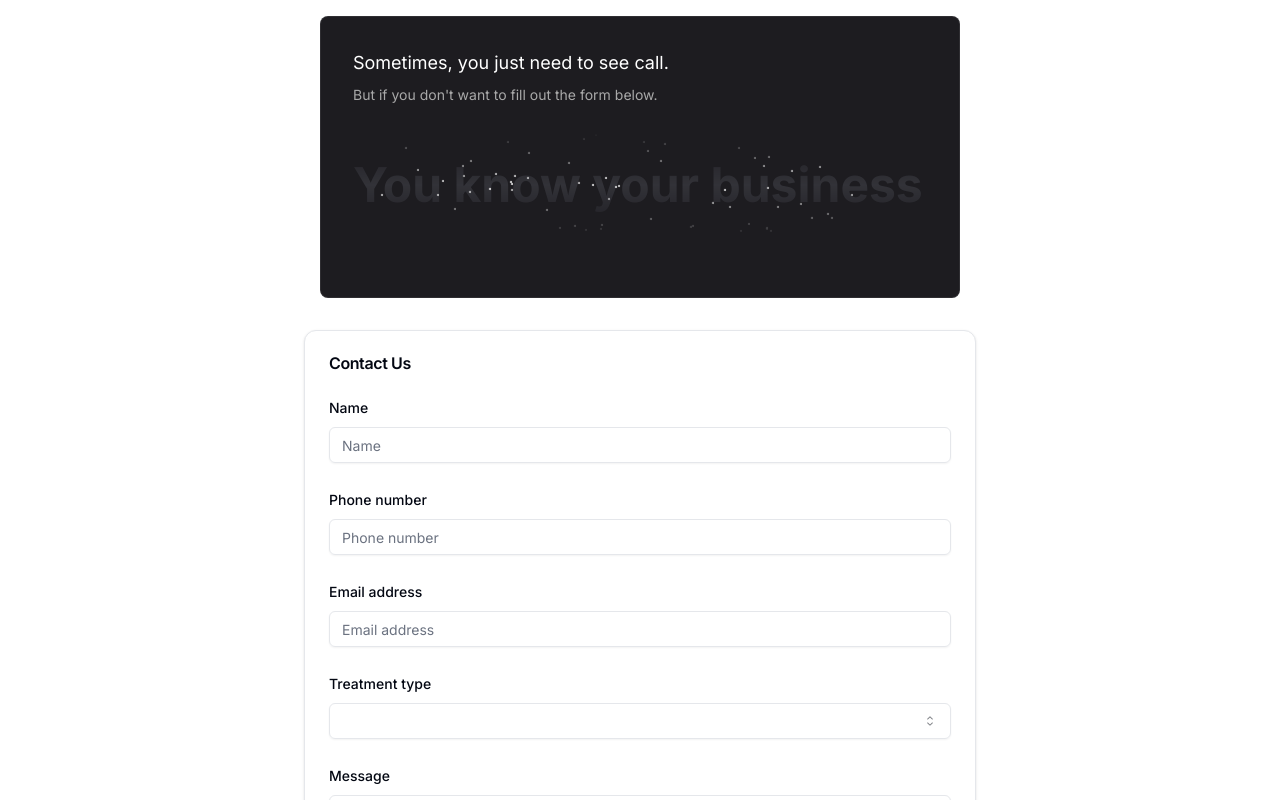
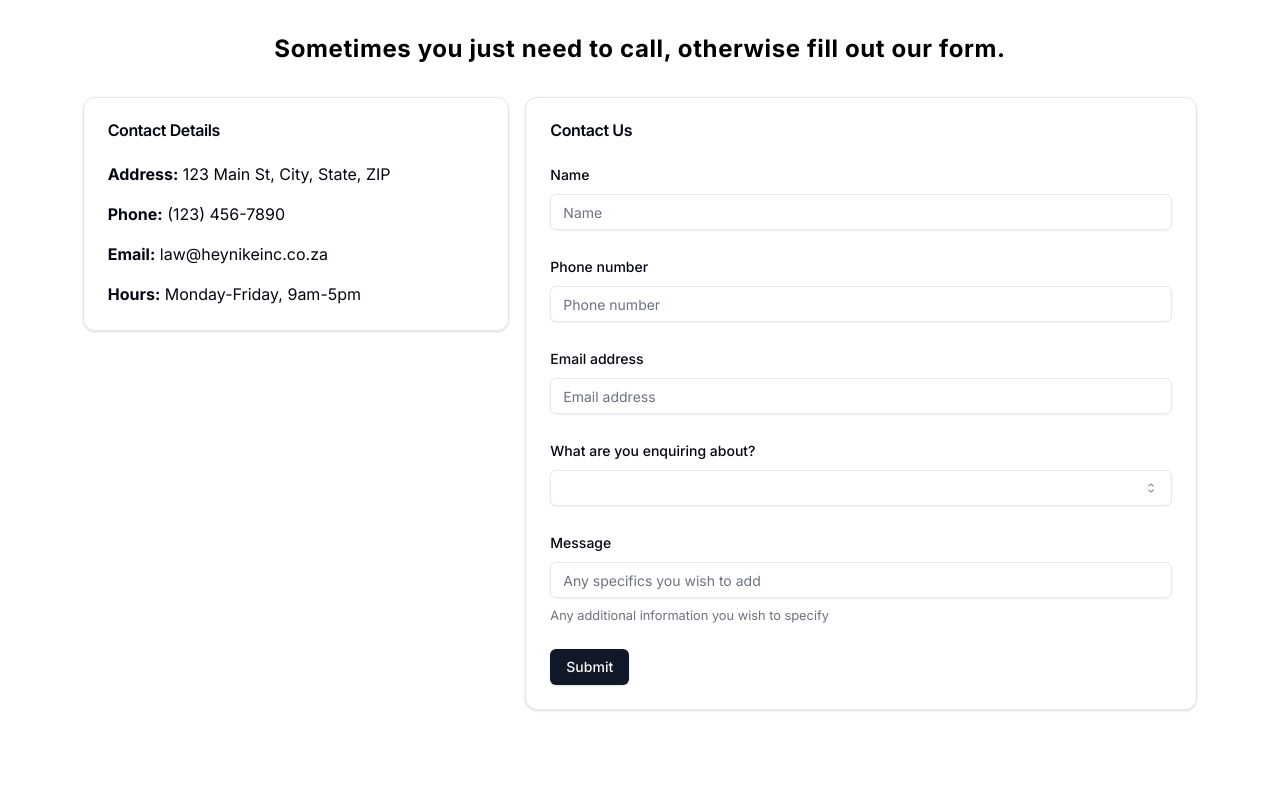
Before and after one commit to eugeneH1/heynikeinc, a Next.js app: page /contact in a window 1280 px wide. Shown: the top 800 px of the page. Built offline with nearby package versions, Linux system fonts and the light colour scheme; no server answers.

Commit message:
almost ready for first preview

```diff
--- /dev/null
+++ b/app/components/TextGenerateEffect.tsx
@@ -0,0 +1,9 @@
+"use client";
+import { TextGenerateEffect } from "@/components/ui/text-generate-effect";
+
+const words = `Sometimes you just need to call, otherwise fill out our form.
+`;
+
+export function TextGenerateEffectDemo() {
+  return <TextGenerateEffect words={words} />;
+}
--- a/app/components/TextRevealForm.tsx
+++ b/app/components/TextRevealForm.tsx
@@ -14,10 +14,10 @@ export function TextRevealCardPreview() {
         revealText="We know the law "
       >
         <TextRevealCardTitle>
-          Sometimes, you just need to see call.
+          Sometimes, you just need to call.
         </TextRevealCardTitle>
         <TextRevealCardDescription>
-         But if you don't want to fill out the form below.
+         But if you don't want to, fill out the form below.
         </TextRevealCardDescription>
       </TextRevealCard>
     </div>
--- a/app/contact/page.tsx
+++ b/app/contact/page.tsx
@@ -12,6 +12,7 @@ import { zodResolver } from '@hookform/resolvers/zod';
 import * as z from 'zod';
 import { Card, CardContent, CardHeader, CardTitle } from "@/components/ui/card";
 import { TextRevealCardPreview } from "../components/TextRevealForm";
+import { TextGenerateEffectDemo } from "../components/TextGenerateEffect";
 
 export default function Contact() {
 
@@ -68,9 +69,25 @@ export default function Contact() {
 
   return (
     <>
-    <TextRevealCardPreview />
-    <div className="flex flex-col items-center justify-center space-y-4 py-4">
-      <Card className="w-full max-w-2xl">
+      <div className="flex flex-col lg:flex-row items-start justify-center space-y-4 lg:space-y-0 lg:space-x-4 py-4">
+      <TextGenerateEffectDemo />
+      </div>
+      <div className="flex flex-col lg:flex-row items-start justify-center space-y-4 lg:space-y-0 lg:space-x-4 py-4">
+        <Card className="w-full lg:w-1/3 max-w-md">
+          <CardHeader>
+            <CardTitle>Contact Details</CardTitle>
+          </CardHeader>
+          <CardContent>
+            <div className="space-y-4">
+              <p><strong>Address:</strong> 123 Main St, City, State, ZIP</p>
+              <p><strong>Phone:</strong> (123) 456-7890</p>
+              <p><strong>Email:</strong> law@heynikeinc.co.za</p>
+              <p><strong>Hours:</strong> Monday-Friday, 9am-5pm</p>
+            </div>
+          </CardContent>
+        </Card>
+
+        <Card className="w-full lg:w-2/3 max-w-2xl">
           <CardHeader>
             <CardTitle>Contact Us</CardTitle>
           </CardHeader>
@@ -127,7 +144,7 @@ export default function Contact() {
                   name="treatment"
                   render={({ field }) => (
                     <FormItem>
-                    <FormLabel>Treatment type</FormLabel>
+                      <FormLabel>What are you enquiring about?</FormLabel>
                       <Select onValueChange={field.onChange} defaultValue={field.value}>
                         <FormControl>
                           <SelectTrigger>
--- /dev/null
+++ b/components/ui/text-generate-effect.tsx
@@ -0,0 +1,62 @@
+"use client";
+import { useEffect } from "react";
+import { motion, stagger, useAnimate } from "framer-motion";
+import { cn } from "@/lib/utils";
+
+export const TextGenerateEffect = ({
+  words,
+  className,
+  filter = true,
+  duration = 0.5,
+}: {
+  words: string;
+  className?: string;
+  filter?: boolean;
+  duration?: number;
+}) => {
+  const [scope, animate] = useAnimate();
+  let wordsArray = words.split(" ");
+  useEffect(() => {
+    animate(
+      "span",
+      {
+        opacity: 1,
+        filter: filter ? "blur(0px)" : "none",
+      },
+      {
+        duration: duration ? duration : 1,
+        delay: stagger(0.2),
+      }
+    );
+  }, [scope.current]);
+
+  const renderWords = () => {
+    return (
+      <motion.div ref={scope}>
+        {wordsArray.map((word, idx) => {
+          return (
+            <motion.span
+              key={word + idx}
+              className="dark:text-white text-black opacity-0"
+              style={{
+                filter: filter ? "blur(10px)" : "none",
+              }}
+            >
+              {word}{" "}
+            </motion.span>
+          );
+        })}
+      </motion.div>
+    );
+  };
+
+  return (
+    <div className={cn("font-bold", className)}>
+      <div className="mt-4">
+        <div className=" dark:text-white text-black text-2xl leading-snug tracking-wide">
+          {renderWords()}
+        </div>
+      </div>
+    </div>
+  );
+};
```
Lines whose indentation alone changed are shown as unchanged.
